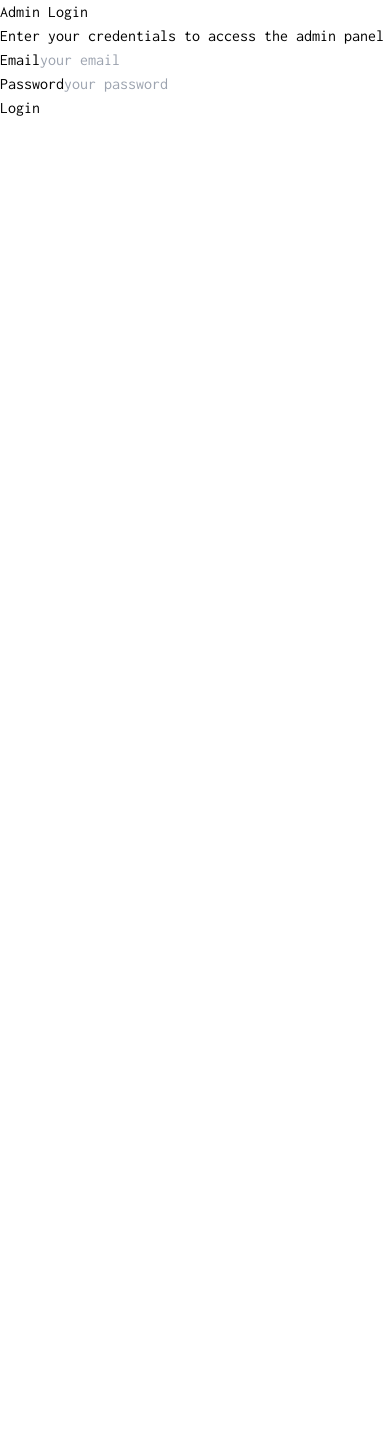
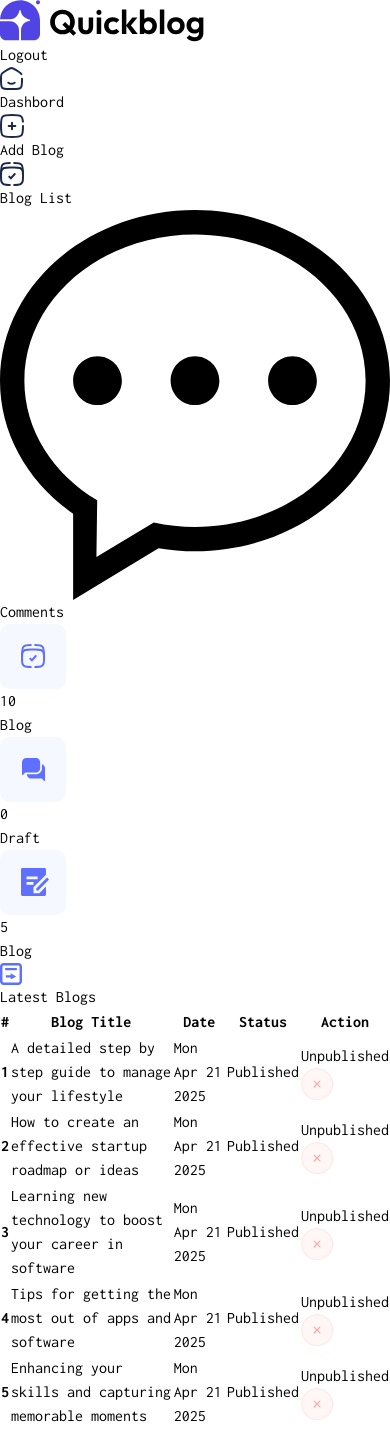
Before and after one commit to ap88020/Drafted, a React (Vite) app in the folder Frontend/: page /admin in a window 390 px wide. Before the commit the page ends 844 px from the top, so only its background shows below. Built offline with nearby package versions, Linux system fonts and the light colour scheme.

Commit message:
created dashboard or mount the TableIem in dashboard

```diff
--- a/Frontend/src/App.jsx
+++ b/Frontend/src/App.jsx
@@ -15,7 +15,7 @@ const App = () => {
       <Routes>
         <Route path='/' element={<Home/>} />
         <Route path='/blog/:id' element={<Blog/>} />
-        <Route path='/admin' element={false ? <Layout/> : <Login/>} >
+        <Route path='/admin' element={true ? <Layout/> : <Login/>} >
             <Route index element={<Dashboard />} />
             <Route path='addBlog' element={<AddBlog />} />
             <Route path='listBlog' element={<ListBlog />} />
--- /dev/null
+++ b/Frontend/src/components/TableItems.jsx
@@ -0,0 +1,31 @@
+import React from 'react'
+import { assets } from '../assets/assets';
+
+const TableItems = ({blog, fetchBlogs, index}) => {
+
+    const {title , createdAt} = blog;
+    const BlogDate = new Date(createdAt);
+
+  return (
+    <tr className='border-y border-gray-500'>
+        <th className='px-2 py-4'>{index}</th>
+        <td className='px-2 py-4'>{title}</td>
+        <td className='px-2 py-4 max-sm:hidden'>{BlogDate.toDateString()}</td>
+        <td className='px-2 py-4 max-sm:hidden'>
+            <p
+                className={`${blog.isPublished ? 'text-green-600' : 'text-red-600'}`}
+            >{blog.isPublished ? 'Published' : 'Unpublished'}</p>
+        </td>
+        <td className='px-2 py-4 flex text-xs gap-3'>
+            <button
+                className='border px-2 py-0.5 mt-1 rounded cursor-pointer'
+            >
+                {blog.isPublished ? 'Unpublished' : 'Published'}
+            </button>
+            <img src={assets.cross_icon} alt="" className='w-8 cursor-pointer hover:scale-105 transition-all' />
+        </td>
+    </tr>
+  )
+}
+
+export default TableItems
--- a/Frontend/src/components/admin/Login.jsx
+++ b/Frontend/src/components/admin/Login.jsx
@@ -1,6 +1,9 @@
-import React from 'react'
+import React, { useState } from 'react'
 
 const Login = () => {
+
+  const [email, setEmail] = useState('');
+  const [password, setPassword] = useState('');
 
   const handleSubmit = async (e)=>{
     e.preventDefault();
@@ -13,14 +16,18 @@ const Login = () => {
             <h1 className='font-bold text-3xl'><span className='text-purple-500/50'>Admin</span> Login</h1>
             <p className='font-light'>Enter your credentials to access the admin panel </p>
           </div>
-          <form onSubmit={handleSubmit}>
+          <form onSubmit={handleSubmit} className='mt-6 w-full sm:max-w-md text-gray-600 p-4'>
               <div className='flex flex-col'>
                 <label>Email</label>
-                <input type="email" name="" required placeholder='your email' className='w-full border-0 border-b-2 text-gray-600 p-2 mb-6 outline-none' />
+                <input
+                  onChange={e=>setEmail(e.target.value)} value={email}
+                  type="email" name="email" required placeholder='your email' className='border-0 border-b-2 text-gray-600 p-2 mb-6 outline-none' />
               </div>
               <div className='flex flex-col'>
                 <label>Password</label>
-                <input type="password" name="" required placeholder='your password' className='w-full border-0 border-b-2 text-gray-600 p-2 mb-6 outline-none' />
+                <input
+                  onChange={e=>setPassword(e.target.value)} value={password}
+                  type="password" name="email" required placeholder='your password' className='border-0 border-b-2 text-gray-600 p-2 mb-6 outline-none' />
               </div>
               <button type="submit" className='w-full mb-2 bg-purple-500/25 rounded-lg p-2 hover:bg-purple-500/40 text-black transition-all  '>Login</button>
           </form>
--- a/Frontend/src/pages/admin/Dashboard.jsx
+++ b/Frontend/src/pages/admin/Dashboard.jsx
@@ -1,7 +1,72 @@
-import React from 'react'
+import React, { useEffect, useState } from 'react'
+import { assets, dashboard_data } from '../../assets/assets'
+import TableItems from '../../components/TableItems'
 
 export const Dashboard = () => {
+  const [dashBoardData, setDashBoardData] = useState({
+    blogs : 0,
+    drafts : 0,
+    comments : 0,
+    recentBlogs : [],
+  })
+
+  const fetchDashboard = () => {
+    setDashBoardData(dashboard_data)
+  }
+
+  useEffect(() => {
+    fetchDashboard();
+  }, [])
+
   return (
-    <div>Dashboard</div>
+    <div className='flex-1 p-3 md:p-10 md:bg-blue-50/50'>
+      <div className='flex flex-wrap gap-4'>
+        <div className='flex justify-center text-center gap-3 bg-white p-4 px-5 rounded min-w-56 hover:scale-105 transition-all shadow cursor-pointer'>
+          <img src={assets.dashboard_icon_1} alt="" />
+          <div>
+            <p className='text-gray-600 font-semibold text-xl'>{dashBoardData.blogs}</p>
+            <p className='text-gray-400 font-light'>Blog</p>
+          </div>
+        </div>
+        <div className='flex justify-center text-center gap-3 bg-white p-4 px-5 rounded min-w-56 hover:scale-105 transition-all shadow cursor-pointer'>
+          <img src={assets.dashboard_icon_2} alt="" />
+          <div>
+            <p className='text-gray-600 font-semibold text-xl'>{dashBoardData.drafts}</p>
+            <p className='text-gray-400 font-light'>Draft</p>
+          </div>
+        </div>
+        <div className='flex justify-center text-center gap-3 bg-white p-4 px-5 rounded min-w-56 hover:scale-105 transition-all shadow cursor-pointer'>
+          <img src={assets.dashboard_icon_3} alt="" />
+          <div>
+            <p className='text-gray-600 font-semibold text-xl'>{dashBoardData.comments}</p>
+            <p className='text-gray-400 font-light'>Blog</p>
+          </div>
+        </div>
+      </div>
+      <div>
+        <div className='flex items-center gap-4 mt-6 text-gray-600 mb-2'>
+          <img src={assets.dashboard_icon_4} alt="" />
+          <p>Latest Blogs</p>
+        </div>
+        <div className='relative max-w-4xl overflow-x-auto shadow rounded-lg scrollbar-hide bg-white'>
+            <table className='w-full text-sm text-gray-600'>
+              <thead className='text-xs text-gray-600 text-left uppercase'>
+                <tr>
+                  <th scope='col' className='px-2 py-4 xl:px-6'>#</th>
+                  <th scope='col' className='px-2 py-4' >Blog Title</th>
+                  <th scope='col' className='px-2 py-4 max-sm:hidden'>Date</th>
+                  <th scope='col' className='px-2 py-4 max-sm:hidden'>Status</th>
+                  <th scope='col' className='px-2 py-4' >Action</th>
+                </tr>
+              </thead>
+              <tbody>
+                {dashBoardData.recentBlogs.map((blog,index) => {
+                  return <TableItems key={blog._id} blog={blog} fetchBlogs={fetchDashboard} index={index + 1} />
+                })}
+              </tbody>
+            </table>
+        </div>
+      </div>
+    </div>
   )
 }
--- a/Frontend/src/pages/admin/Layout.jsx
+++ b/Frontend/src/pages/admin/Layout.jsx
@@ -13,7 +13,7 @@ export const Layout = () => {
         </div>
         <div className='flex h-[calc(100vh - 70px)]'>
             < Sidebar />
-            {/* <Outlet /> */}
+            <Outlet />
         </div>
     </>
   )
```
